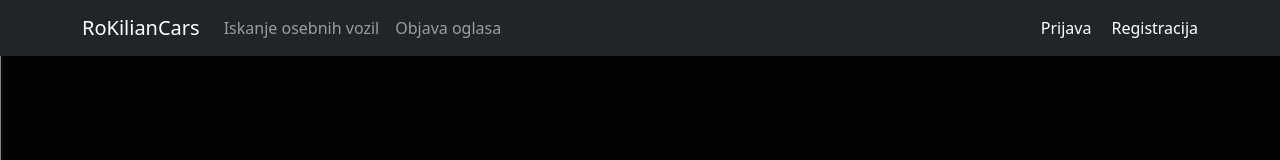
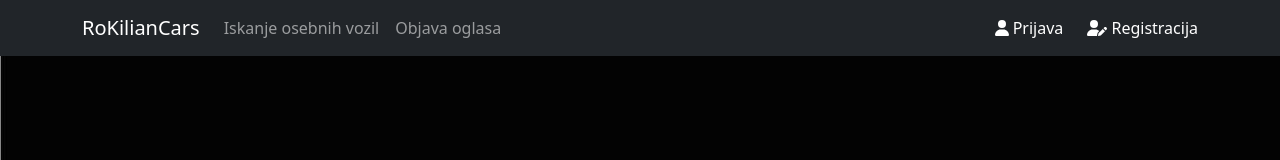
Before and after one commit to KilianTrunk/NSA_TrunkVaupotic, a React (Create React App) app in the folder appfiles/: page / in a window 1280 px wide. Shown: the top 160 px of the page. Built offline with nearby package versions, Linux system fonts and the light colour scheme.

Commit message:
Doda ikone navbarju

```diff
--- a/appfiles/package.json
+++ b/appfiles/package.json
@@ -3,6 +3,9 @@
   "version": "0.1.0",
   "private": true,
   "dependencies": {
+    "@fortawesome/fontawesome-svg-core": "^6.2.1",
+    "@fortawesome/free-solid-svg-icons": "^6.2.1",
+    "@fortawesome/react-fontawesome": "^0.2.0",
     "@testing-library/jest-dom": "^5.16.5",
     "@testing-library/react": "^13.4.0",
     "@testing-library/user-event": "^13.5.0",
--- a/appfiles/src/CSS/style.css
+++ b/appfiles/src/CSS/style.css
@@ -11,6 +11,10 @@ body {
 .navbar-end-txt {
     padding-left: 20px;
     text-decoration: none;
+}
+
+.navbar-ikona {
+    padding-right: 4px;
 }
 
 
--- a/appfiles/src/Components/NavBar.js
+++ b/appfiles/src/Components/NavBar.js
@@ -1,6 +1,8 @@
 import Container from 'react-bootstrap/Container';
 import Nav from 'react-bootstrap/Nav';
 import Navbar from 'react-bootstrap/Navbar';
+import { FontAwesomeIcon } from '@fortawesome/react-fontawesome'
+import { faUser, faUserPen } from '@fortawesome/free-solid-svg-icons'
 
 export default function NavBar() {
     return (
@@ -13,8 +15,8 @@ export default function NavBar() {
                 </Nav>
                 <Navbar.Collapse className="justify-content-end">
                     <Navbar.Text>
-                        <a href="/prijava" className='navbar-end-txt'>Prijava</a>
-                        <a href="/registracija" className='navbar-end-txt'>Registracija</a>
+                        <a href="/prijava" className='navbar-end-txt'> <FontAwesomeIcon icon={faUser} className="navbar-ikona" />Prijava</a>
+                        <a href="/registracija" className='navbar-end-txt'> <FontAwesomeIcon icon={faUserPen} className="navbar-ikona" />Registracija</a>
                     </Navbar.Text>
                 </Navbar.Collapse>
             </Container>
```
Also changed, not shown: 1 other file (tests, documents, lock files or other folders).
